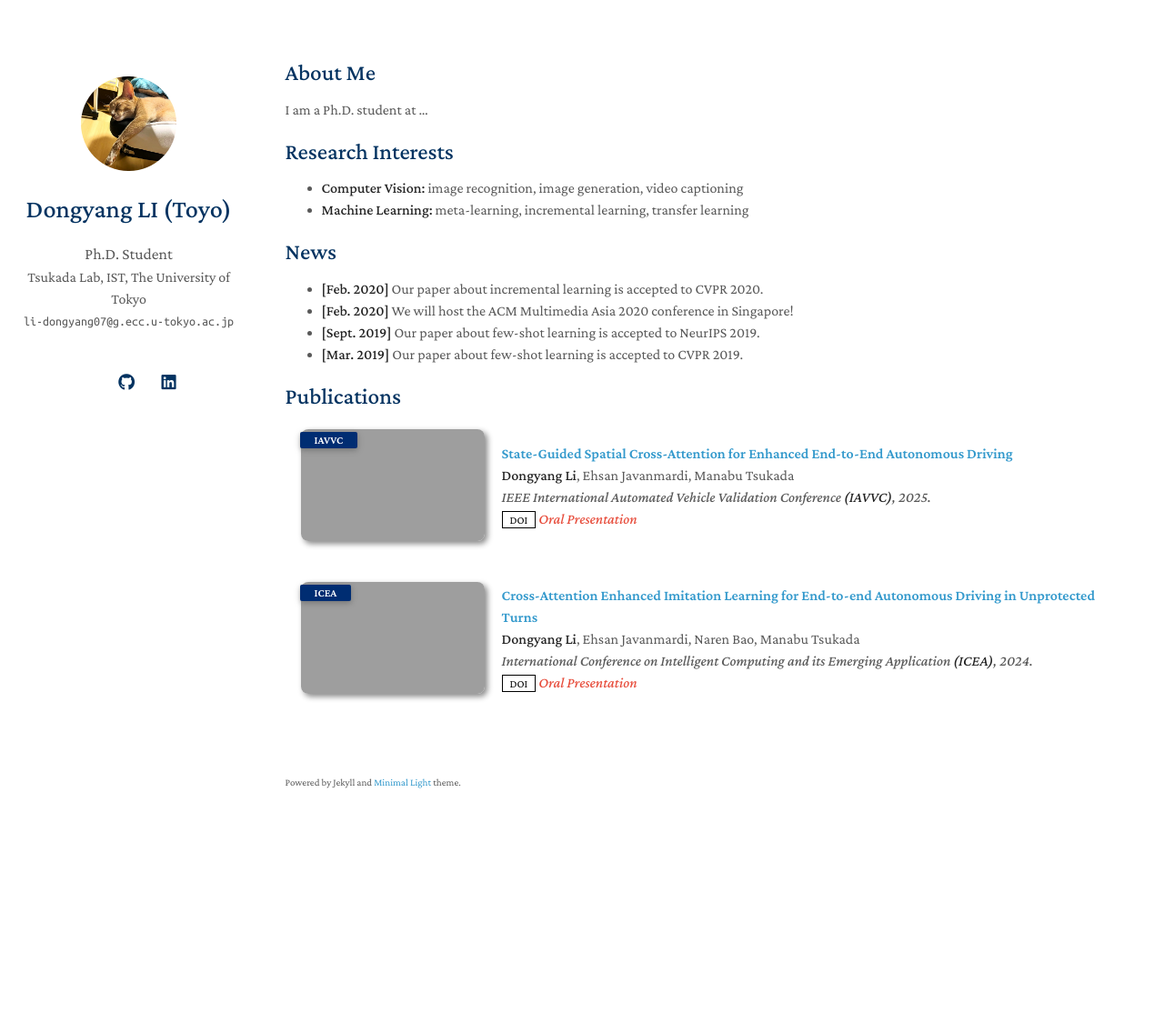
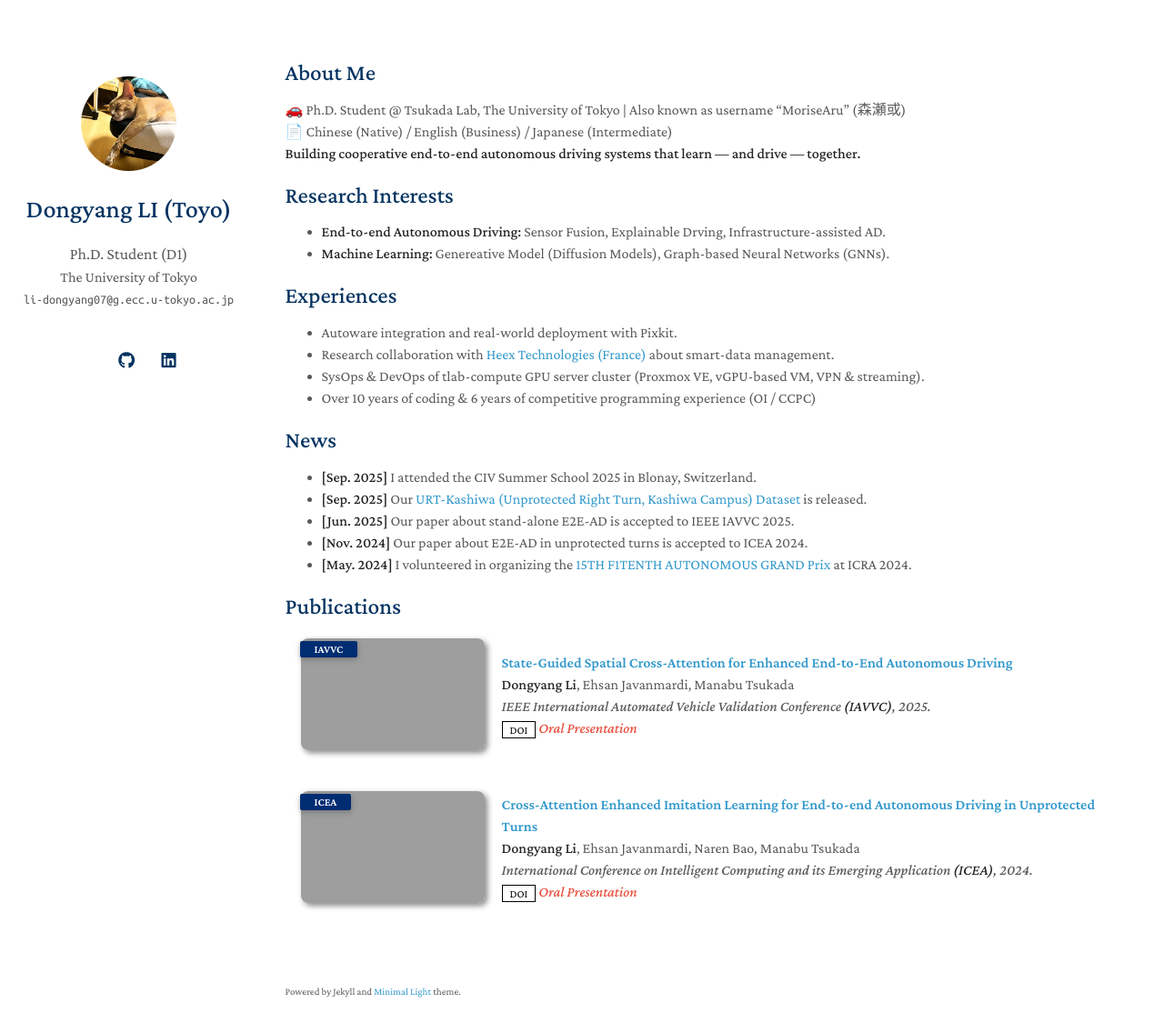
Before and after one commit to MoriseAru/morisearu.github.io, a Jekyll site: the page built from index.md, in a window 1280 px wide and 1171 px high. Shown: the top 1136 px of the window at 91% size. Built offline with Jekyll 4.4.1, drawn with Linux system fonts in a browser that asks for light colours; a style sheet for code colours, icons or effects is not loaded; grey boxes are pictures that could not be loaded.

Commit message:
Update information.

```diff
--- a/_config.yml
+++ b/_config.yml
@@ -1,7 +1,7 @@
 # Basic Information
 title: Dongyang LI (Toyo)
-position: Ph.D. Student
-affiliation: Tsukada Lab, IST, The University of Tokyo
+position: Ph.D. Student (D1)
+affiliation: The University of Tokyo
 email: li-dongyang07@g.ecc.u-tokyo.ac.jp
 
 # Search Engine Optimization (SEO)
--- a/index.md
+++ b/index.md
@@ -4,19 +4,29 @@ layout: homepage
 
 ## About Me
 
-I am a Ph.D. student at ...
+🚗 Ph.D. Student @ Tsukada Lab, The University of Tokyo | Also known as username "MoriseAru" (森瀬或) <br>
+📄 Chinese (Native) / English (Business) / Japanese (Intermediate) <br>
+  **Building cooperative end-to-end autonomous driving systems that learn — and drive — together.**
 
 ## Research Interests
 
-- **Computer Vision:** image recognition, image generation, video captioning
-- **Machine Learning:** meta-learning, incremental learning, transfer learning
+- **End-to-end Autonomous Driving:**  Sensor Fusion, Explainable Drving, Infrastructure-assisted AD.
+- **Machine Learning:**  Genereative Model (Diffusion Models), Graph-based Neural Networks (GNNs).
+
+## Experiences
+
+- Autoware integration and real-world deployment with Pixkit.
+- Research collaboration with [Heex Technologies (France)](https://www.heex.io/) about smart-data management.
+- SysOps & DevOps of tlab-compute GPU server cluster (Proxmox VE, vGPU-based VM, VPN & streaming).
+- Over 10 years of coding & 6 years of competitive programming experience (OI / CCPC)
 
 ## News
 
-- **[Feb. 2020]** Our paper about incremental learning is accepted to CVPR 2020.
-- **[Feb. 2020]** We will host the ACM Multimedia Asia 2020 conference in Singapore!
-- **[Sept. 2019]** Our paper about few-shot learning is accepted to NeurIPS 2019.
-- **[Mar. 2019]** Our paper about few-shot learning is accepted to CVPR 2019.
+- **[Sep. 2025]** I attended the CIV Summer School 2025 in Blonay, Switzerland.
+- **[Sep. 2025]** Our [URT-Kashiwa (Unprotected Right Turn, Kashiwa Campus) Dataset](https://github.com/tlab-wide/URT-Kashiwa) is released.
+- **[Jun. 2025]** Our paper about stand-alone E2E-AD is accepted to IEEE IAVVC 2025.
+- **[Nov. 2024]** Our paper about E2E-AD in unprotected turns is accepted to ICEA 2024.
+- **[May. 2024]** I volunteered in organizing the [15TH F1TENTH AUTONOMOUS GRAND Prix](https://icra2024-race.f1tenth.org/) at ICRA 2024.
 
 {% include_relative _includes/publications.md %}
 
```
